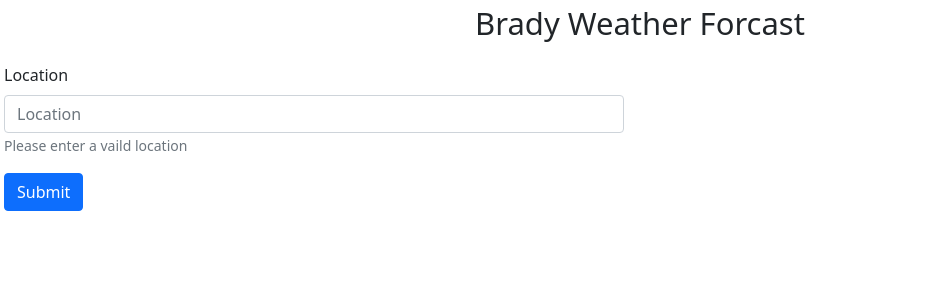
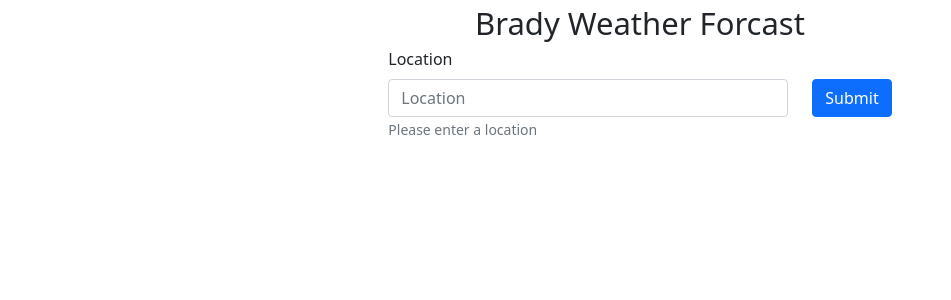
Before and after one commit to viveklrtasks/brady-weather-app, a React (Create React App) app: page / in a window 1280 px wide. Shown: the top 300 px of the page, without its empty margins (0-951 px from the left). Built offline with nearby package versions, Linux system fonts and the light colour scheme.

Commit message:
code refactor

```diff
--- a/package.json
+++ b/package.json
@@ -2,7 +2,7 @@
   "name": "brady-weather--app",
   "version": "0.1.0",
   "private": true,
-  "proxy": "https://bradyweatherforecast.azurewebsites.net/api/brady-weather-forecast/",
+  "proxy": "https://bradyweatherforecast.azurewebsites.net/",
   "dependencies": {
     "@testing-library/jest-dom": "^5.16.3",
     "@testing-library/react": "^12.1.4",
--- a/src/App.js
+++ b/src/App.js
@@ -3,8 +3,10 @@ import './App.css';
 import 'bootstrap/dist/css/bootstrap.min.css';
 import Button from 'react-bootstrap/Button';
 import Form from 'react-bootstrap/Form';
-import Table from 'react-bootstrap/Table';
 import Row from 'react-bootstrap/Row';
+import Col from 'react-bootstrap/Col';
+
+import WeatherData from "./components/table-component";
 
 function App() {
 
@@ -17,49 +19,6 @@ function App() {
     fetchData();
   }
 
-  function showResult(props) {
-    return (
-      <div className="w-50 p-3">
-        <Table striped bordered>
-          <tbody>
-            <tr>
-              <td colSpan={2}><img width={100} src={props.data.icon}></img></td>
-            </tr>
-            <tr>
-              <td>Region</td>
-              <td>{props.data.region}</td>
-            </tr>
-            <tr>
-              <td>Country</td>
-              <td>{props.data.country}</td>
-            </tr>
-            <tr>
-              <td>Tempreature</td>
-              <td>{props.data.tempreature}</td>
-            </tr>
-            <tr>
-              <td>Condition</td>
-              <td>{props.data.condition}</td>
-            </tr>
-            <tr>
-              <td>Wind</td>
-              <td>{props.data.wind}</td>
-            </tr>
-            <tr>
-              <td>Humidity</td>
-              <td>{props.data.humidity}</td>
-            </tr>
-            <tr>
-              <td>Feels like</td>
-              <td>{props.data.feelsLike}</td>
-            </tr>
-          </tbody>
-        </Table>
-      </div>
-    );
-
-  }
-  //add header
   const fetchData = async () => {
     const myHeaders = {}
     const myInit = {
@@ -69,7 +28,6 @@ function App() {
     }
 
     const connString = `${process.env.REACT_APP_BRADY_API_URL}${locationName}`;
-    console.log(connString);
     let response = await fetch(connString, myInit);
     let data = await response.text();
     let weatherData = JSON.parse(data);
@@ -83,23 +41,33 @@ function App() {
         <div className="App-title">Brady Weather Forcast </div>
       </Row>
 
-
-      <Row class='d-flex align-items-center'>
-        <Form onSubmit={handleSubmit} className="w-50 p-3">
-          <Form.Group className="mb-3" controlId="formLocation">
+      <div style={{ display: 'flex', justifyContent: 'center' }}>
+        <Row >
+          <Form onSubmit={handleSubmit} >
+            <Form.Group controlId="formLocation">
               <Form.Label>Location</Form.Label>
-            <Form.Control type="text" required onChange={(e) => setName(e.target.value)} placeholder="Location" />
+              <Row>
+                <Col>
+                  <Form.Control type="text" style={{ width: 400 }} required onChange={(e) => setName(e.target.value)} placeholder="Location" />
                   <Form.Text className="text-muted">
-              Please enter a vaild location
+                    Please enter a location
                   </Form.Text>
-          </Form.Group>
-
+                </Col>
+                <Col>
                   <Button variant="primary" type="submit">
                     Submit
                   </Button>
+                </Col>
+              </Row>
+            </Form.Group>
           </Form>
         </Row>
-      <div> {stateResult ? showResult({ data }) : null}</div>
+      </div>
+      <div>
+        <div style={{ display: 'flex', margin: 20, justifyContent: 'center' }}>
+          <div> {stateResult ? WeatherData({ data }) : null}</div>
+        </div>
+      </div>
     </div>
 
   );
--- /dev/null
+++ b/src/components/table-component.js
@@ -0,0 +1,46 @@
+
+import Table from 'react-bootstrap/Table';
+
+  function WeatherData(props) {
+    return (
+      <div  style={{width: 600}}>
+        <Table striped bordered>
+          <tbody>
+            <tr>
+              <td colSpan={2}><img width={100} src={props.data.icon} alt='Weather'></img></td>
+            </tr>
+            <tr>
+              <td>Region</td>
+              <td>{props.data.region}</td>
+            </tr>
+            <tr>
+              <td>Country</td>
+              <td>{props.data.country}</td>
+            </tr>
+            <tr>
+              <td>Tempreature</td>
+              <td>{props.data.tempreature}</td>
+            </tr>
+            <tr>
+              <td>Condition</td>
+              <td>{props.data.condition}</td>
+            </tr>
+            <tr>
+              <td>Wind</td>
+              <td>{props.data.wind}</td>
+            </tr>
+            <tr>
+              <td>Humidity</td>
+              <td>{props.data.humidity}</td>
+            </tr>
+            <tr>
+              <td>Feels like</td>
+              <td>{props.data.feelsLike}</td>
+            </tr>
+          </tbody>
+        </Table>
+      </div>
+    );
+  }
+
+  export default WeatherData;
```
Lines whose indentation alone changed are shown as unchanged.
